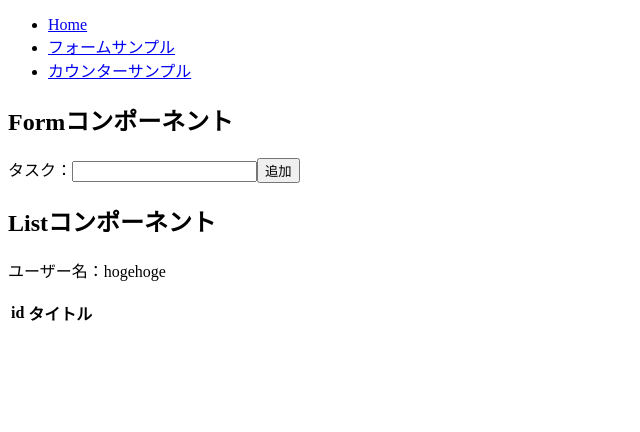
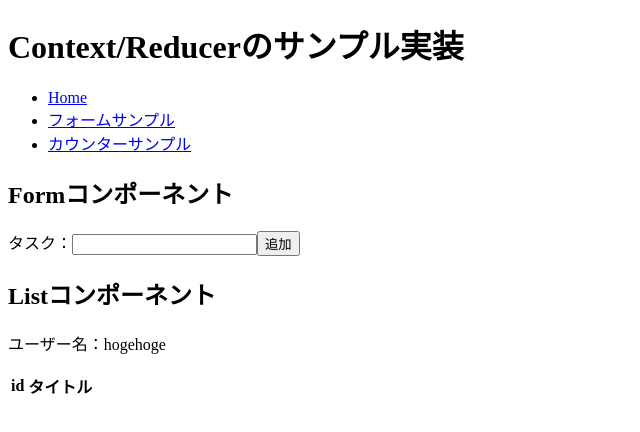
Before and after one commit to azufb/sampleApp_context_reducer, a React (Create React App) app: page /form in a window 1280 px wide. Shown: the top 432 px of the page, without its empty margins (0-640 px from the left). Built offline with nearby package versions, Linux system fonts and the light colour scheme.

Commit message:
タイトル追加

```diff
--- a/src/App.tsx
+++ b/src/App.tsx
@@ -23,6 +23,9 @@ const App = (): JSX.Element => {
     <div>
       {/* ユーザー情報をどのコンポーネントでも利用できるよう、このコンポーネントでProviderに渡す */}
       <UserInfoContext.Provider value={userInfoInitialData}>
+        <h1>Context/Reducerのサンプル実装</h1>
+
+
         <Routes>
           <Route path='/' element={<Navigation />}>
             <Route index element={<Home />} />
```
